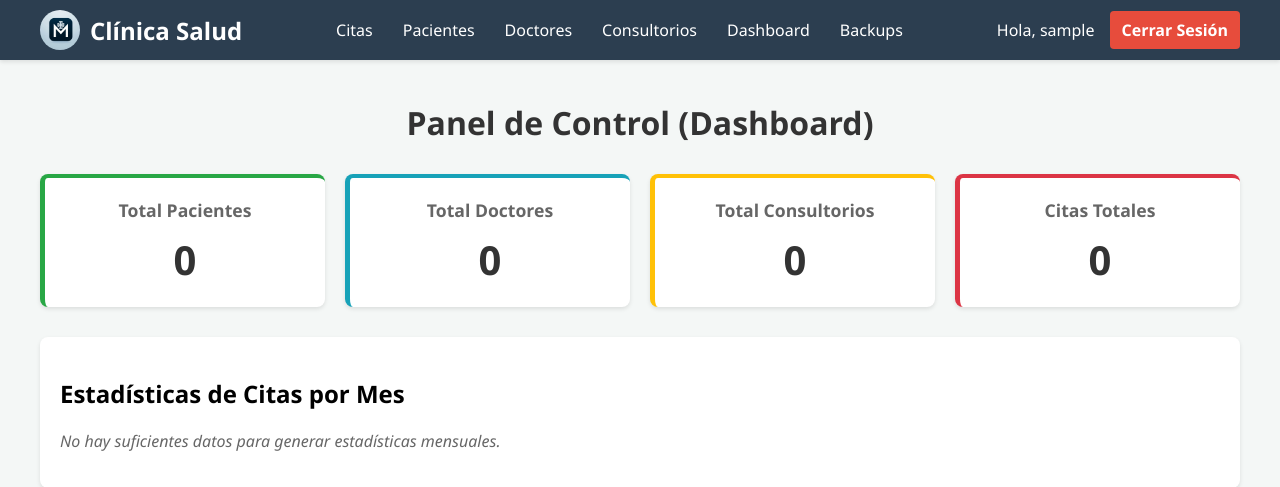
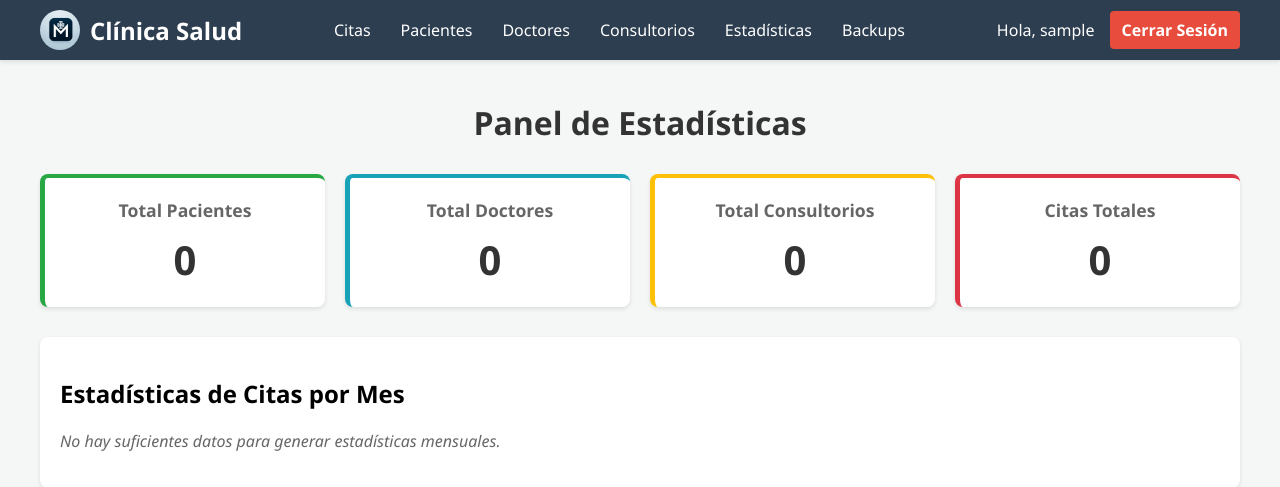
Before and after one commit to jaimevirgendev/proyectotallerbasesdedatospython-django, a Django app: page /dashboard/ in a window 1280 px wide. Shown: the top 487 px of the page. Run offline with Django 4.2, Linux system fonts and the light colour scheme; the visitor is signed in with stand-in values (Sample User, id 1); data that the repository does not hold is empty.

Commit message:
Correcion sobre el nombre dashboard

```diff
--- a/citasMedicas/citas/templates/base.html
+++ b/citasMedicas/citas/templates/base.html
@@ -223,7 +223,7 @@
 
             <li><a href="{% url 'lista_doctores' %}">Doctores</a></li>
             <li><a href="{% url 'lista_consultorios' %}">Consultorios</a></li>
-            <li><a href="{% url 'dashboard' %}">Dashboard</a></li>
+            <li><a href="{% url 'dashboard' %}">Estadísticas</a></li>
             <li><a href="{% url 'vista_backup' %}">Backups</a></li>
         </ul>
         <div class="navbar-user">
--- a/citasMedicas/citas/templates/dashboard.html
+++ b/citasMedicas/citas/templates/dashboard.html
@@ -1,6 +1,6 @@
 {% extends 'base.html' %}
 
-{% block title %}Dashboard{% endblock %}
+{% block title %}Estadísticas{% endblock %}
 
 {% block content %}
 <style>
@@ -53,7 +53,7 @@
     }
 </style>
 
-<h1>Panel de Control (Dashboard)</h1>
+<h1>Panel de Estadísticas</h1>
 
 <div class="dashboard-cards">
     <div class="card" style="border-color: #28a745;">
```
